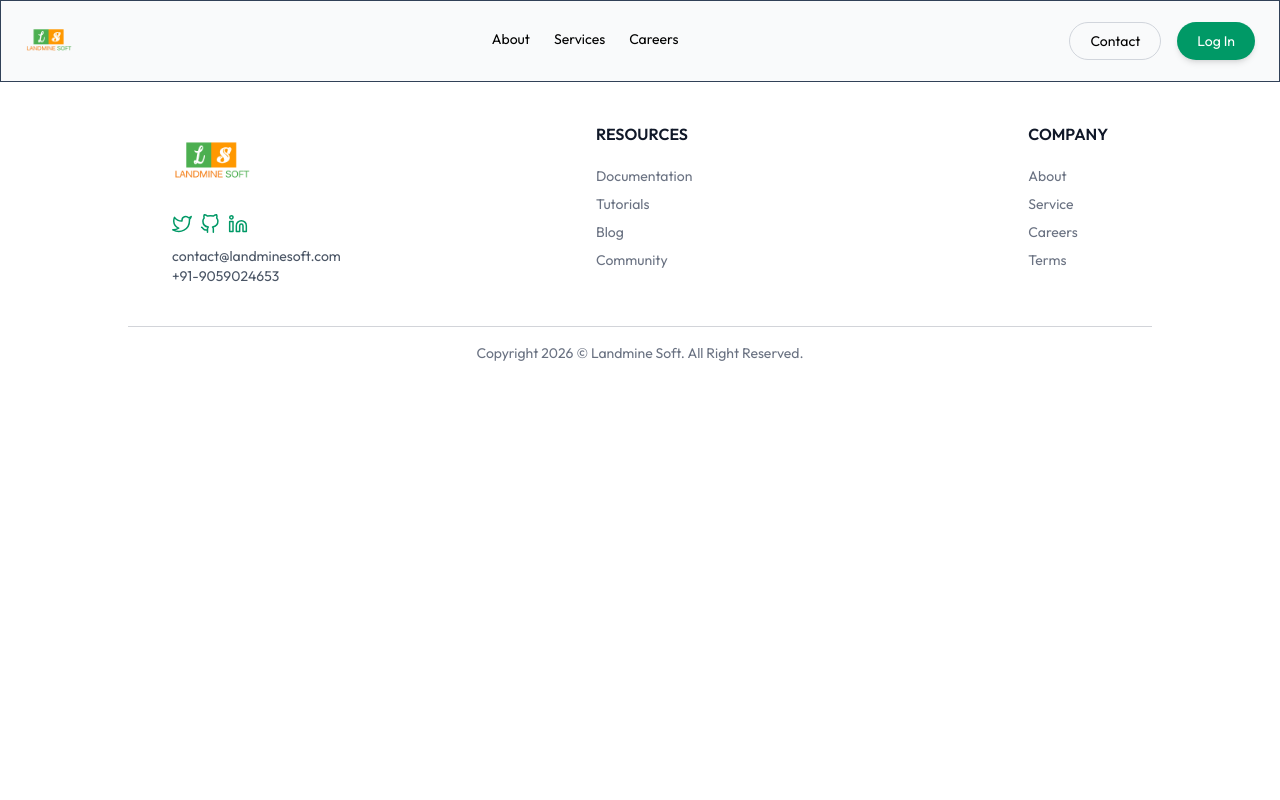
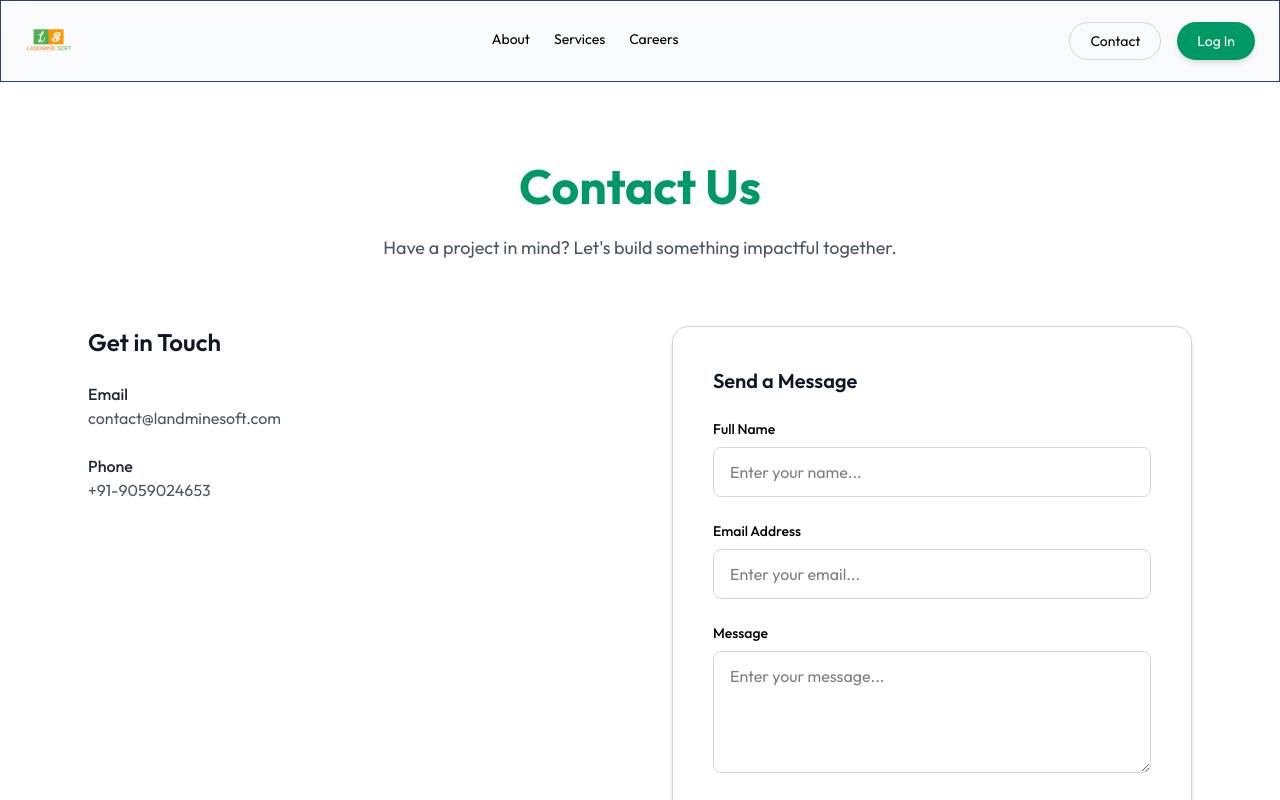
Before and after one commit to yashpal0502/LandmineSoft-Frontend-task, a React (Vite) app in the folder frontend/: page /contact in a window 1280 px wide. Shown: the top 800 px of the page. Built offline with nearby package versions, Linux system fonts and the light colour scheme.

Commit message:
Contact page added

```diff
--- a/frontend/src/App.jsx
+++ b/frontend/src/App.jsx
@@ -6,18 +6,22 @@ import Navbar from "./components/Navbar";
 import About from "./pages/About";
 import Services from "./pages/Services";
 import Careers from "./pages/Careers";
+import ContactUs from "./pages/ContactUs";
+import { Toaster } from "react-hot-toast";
 
 const App = () => {
   const location = useLocation();
   const isHome = location.pathname === "/";
   return (
     <div>
+      <Toaster />
       {!isHome && <Navbar />}
       <Routes>
         <Route path="/" element={<Home />} />
         <Route path="/about" element={<About />} />
         <Route path="/service" element={<Services />} />
         <Route path="/careers" element={<Careers />} />
+        <Route path="/contact" element={<ContactUs />} />
       </Routes>
       <Footer />
     </div>
--- /dev/null
+++ b/frontend/src/pages/ContactUs.jsx
@@ -0,0 +1,152 @@
+import React, { useState } from "react";
+import toast from "react-hot-toast";
+
+const ContactUs = () => {
+  const [form, setForm] = useState({
+    name: "",
+    email: "",
+    message: "",
+  });
+
+  const [errors, setErrors] = useState({});
+
+  const validate = () => {
+    const newErrors = {};
+
+    if (!form.name.trim()) {
+      newErrors.name = "Full name is required.";
+    }
+
+    if (!form.email.trim()) {
+      newErrors.email = "Email is required.";
+    } else if (!/\S+@\S+\.\S+/.test(form.email)) {
+      newErrors.email = "Enter a valid email address.";
+    }
+
+    if (!form.message.trim()) {
+      newErrors.message = "Message cannot be empty.";
+    }
+
+    return newErrors;
+  };
+
+  const handleSubmit = (e) => {
+    e.preventDefault();
+    const validationErrors = validate();
+
+    if (Object.keys(validationErrors).length > 0) {
+      setErrors(validationErrors);
+    } else {
+      setErrors({
+        name: "",
+        email: "",
+        message: "",
+      });
+      setForm({
+        name: "",
+        email: "",
+        message: "",
+      });
+      toast.success("Form submitted successfully");
+    }
+  };
+
+  return (
+    <div>
+      {/* Header */}
+      <section className="max-w-4xl mx-auto px-6 pt-15 md:pt-20 pb-16 text-center">
+        <h1 className="text-4xl md:text-5xl font-bold text-emerald-600">
+          Contact Us
+        </h1>
+        <p className="mt-6 text-lg text-gray-600">
+          Have a project in mind? Let's build something impactful together.
+        </p>
+      </section>
+
+      {/* Main Section */}
+      <section className="max-w-6xl mx-auto px-6 pb-24 grid md:grid-cols-2 gap-16">
+        {/* Contact Info */}
+        <div>
+          <h2 className="text-2xl font-semibold text-gray-900 mb-6">
+            Get in Touch
+          </h2>
+          <div className="space-y-6 text-gray-600">
+            <div>
+              <p className="font-medium text-gray-800">Email</p>
+              <p>contact@landminesoft.com</p>
+            </div>
+
+            <div>
+              <p className="font-medium text-gray-800">Phone</p>
+              <p>+91-9059024653</p>
+            </div>
+          </div>
+        </div>
+        {/* Contact Form */}
+        <div className="bg-white p-10 rounded-2xl shadow-md border border-gray-300">
+          <h2 className="text-xl font-semibold text-gray-900 mb-6">
+            Send a Message
+          </h2>
+
+          <form onSubmit={handleSubmit} className="space-y-6">
+            {/* Name */}
+            <div>
+              <label className="block text-sm font-medium mb-2">
+                Full Name
+              </label>
+              <input
+                type="text"
+                value={form.name}
+                onChange={(e) => setForm({ ...form, name: e.target.value })}
+                className={`w-full px-4 py-3 rounded-lg border ${errors.name ? "border-red-500" : "border-gray-300"} focus:outline-none focus:ring-2 focus:ring-purple-500`}
+                placeholder="Enter your name..."
+              />
+              {errors.name && (
+                <p className="text-sm text-red-500 mt-2">{errors.name}</p>
+              )}
+            </div>
+            {/* E-mail */}
+            <div>
+              <label className="block text-sm font-medium mb-2">
+                Email Address
+              </label>
+              <input
+                type="email"
+                value={form.email}
+                onChange={(e) => setForm({ ...form, email: e.target.value })}
+                className={`w-full px-4 py-3 rounded-lg border ${errors.name ? "border-red-500" : "border-gray-300"} focus:outline-none focus:ring-2 focus:ring-purple-500`}
+                placeholder="Enter your email..."
+              />
+              {errors.email && (
+                <p className="text-sm text-red-500 mt-2">{errors.email}</p>
+              )}
+            </div>
+            {/* Message */}
+            <div>
+              <label className="block text-sm font-medium mb-2">Message</label>
+              <textarea
+                rows="4"
+                value={form.message}
+                onChange={(e) => setForm({ ...form, message: e.target.value })}
+                className={`w-full px-4 py-3 rounded-lg border ${errors.name ? "border-red-500" : "border-gray-300"} focus:outline-none focus:ring-2 focus:ring-purple-500`}
+                placeholder="Enter your message..."
+              />
+              {errors.message && (
+                <p className="text-sm text-red-500 mt-2">{errors.message}</p>
+              )}
+            </div>
+            {/* Button */}
+            <button
+              type="submit"
+              className="bg-[#ff9800] w-full text-white py-3 rounded-lg hover:bg-emerald-600 transition duration-300 font-medium"
+            >
+              Submit
+            </button>
+          </form>
+        </div>
+      </section>
+    </div>
+  );
+};
+
+export default ContactUs;
```
